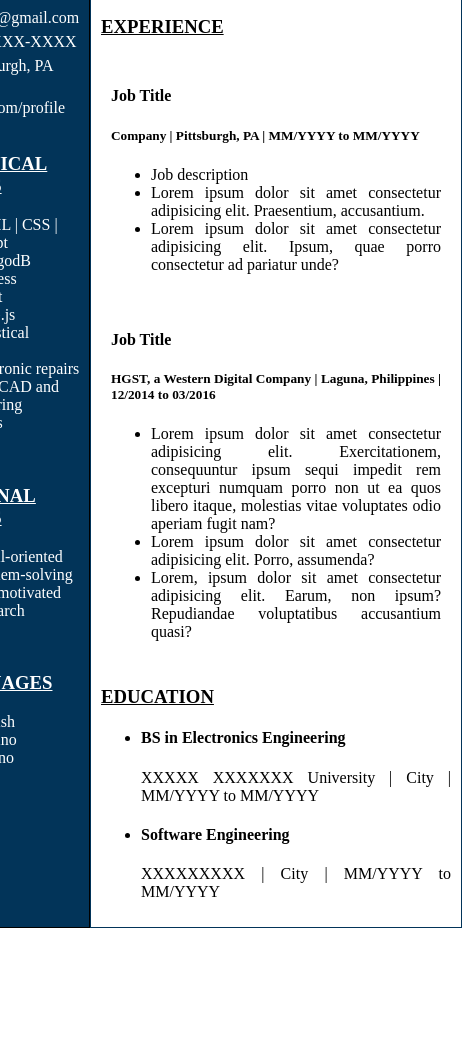
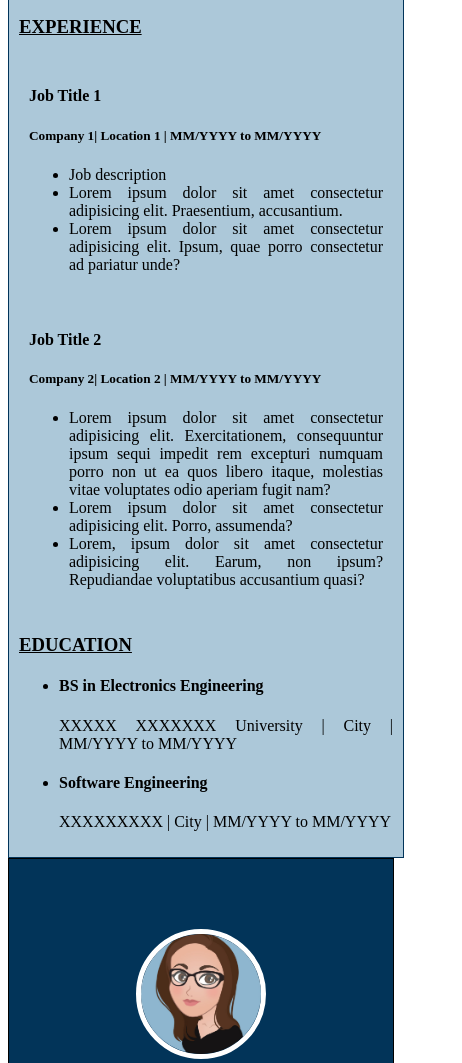
Before and after one commit to jedanne143/Resume, a plain HTML site: page index.html in a window 390 px wide. Shown: the part 317-1380 px from the top of the page, 462 px wide, since content can reach past the window. Before the commit the page ends 1253 px from the top, so only its background shows below. Drawn offline with Linux system fonts and the light colour scheme.

Commit message:
with mediaquery and transitions

```diff
--- a/index.html
+++ b/index.html
@@ -80,8 +80,8 @@
 
             <h3>EXPERIENCE</h3>
             <div class="work">
-            <h4>Job Title</h4>
-            <h5>Company | Pittsburgh, PA | MM/YYYY to MM/YYYY</h5>
+            <h4>Job Title 1</h4>
+            <h5>Company 1| Location 1 | MM/YYYY to MM/YYYY</h5>
             <ul>
             <li>Job description </li>
             <li>Lorem ipsum dolor sit amet consectetur adipisicing elit. Praesentium, accusantium.</li>
@@ -89,8 +89,8 @@
             </ul>
             </div>
             <div class="work">
-            <h4>Job Title</h4>
-            <h5>HGST, a Western Digital Company | Laguna, Philippines | 12/2014 to 03/2016 </h5>
+            <h4>Job Title 2</h4>
+            <h5>Company 2| Location 2 | MM/YYYY to MM/YYYY </h5>
             <ul>
                 <li>Lorem ipsum dolor sit amet consectetur adipisicing elit. Exercitationem, consequuntur ipsum sequi impedit rem excepturi numquam porro non ut ea quos libero itaque, molestias vitae voluptates odio aperiam fugit nam?</li>
                 <li>Lorem ipsum dolor sit amet consectetur adipisicing elit. Porro, assumenda?</li>
--- a/style.css
+++ b/style.css
@@ -11,6 +11,7 @@ main{
     font:white;
     padding:5px;
     padding-top:20px;
+    min-width:195px;
 }
 .leftContainer * span{
     color: white;
@@ -32,10 +33,21 @@ main{
 }
 #profile{
     display:flex;
-    width:150px;
-    height:150px;
+    width:120px;
+    height:120px;
     margin:50px auto;
+    border: 5px solid white;
+    border-radius:50%;
 }
+#profile:hover{
+    transform: scale(1.2);
+    border-color:#fcffe2;
+}
+.header:hover{
+    background-color: #8EB6CF;
+    color:#023459;
+}
+
 div > img{
     width:20px;
     height:20px;
@@ -67,3 +79,18 @@ hr{
     color:black;
     width:55%;
 }
+@media (max-width: 600px) {
+    main{
+        display:flex;
+        flex-direction: column-reverse;
+    }
+    .leftContainer{
+        width:100%;
+        text-wrap: wrap;
+    }
+    .rightContainer{
+        width:100%;
+        text-wrap: wrap;
+        background-color: #acc8d9;
+    }
+  }
```
